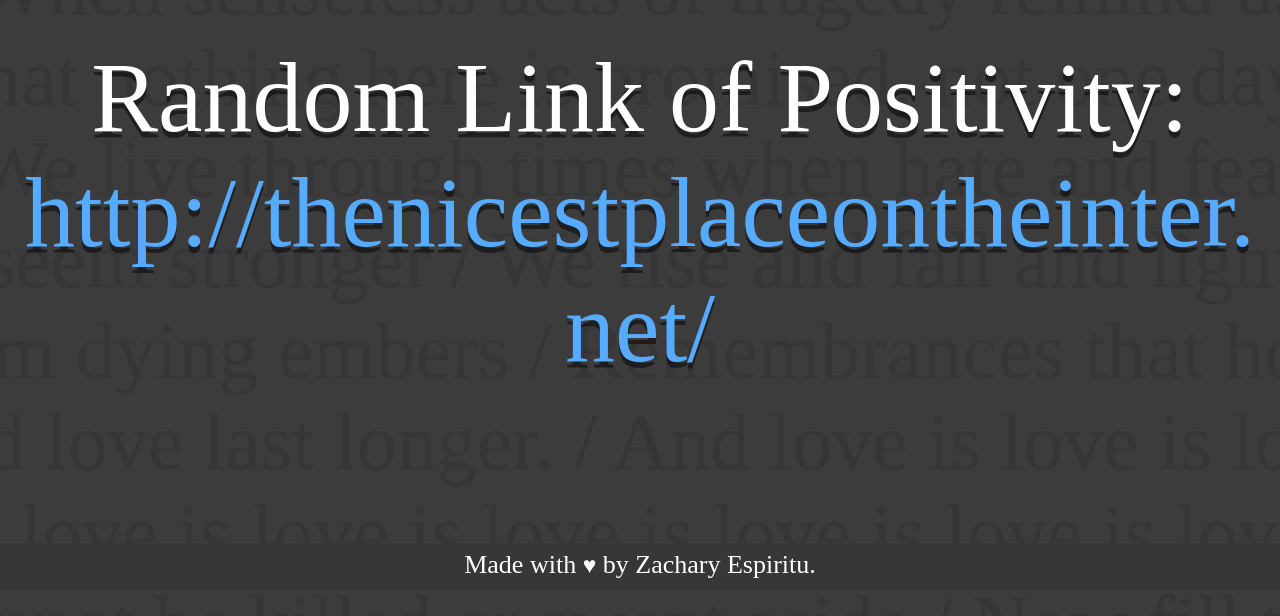
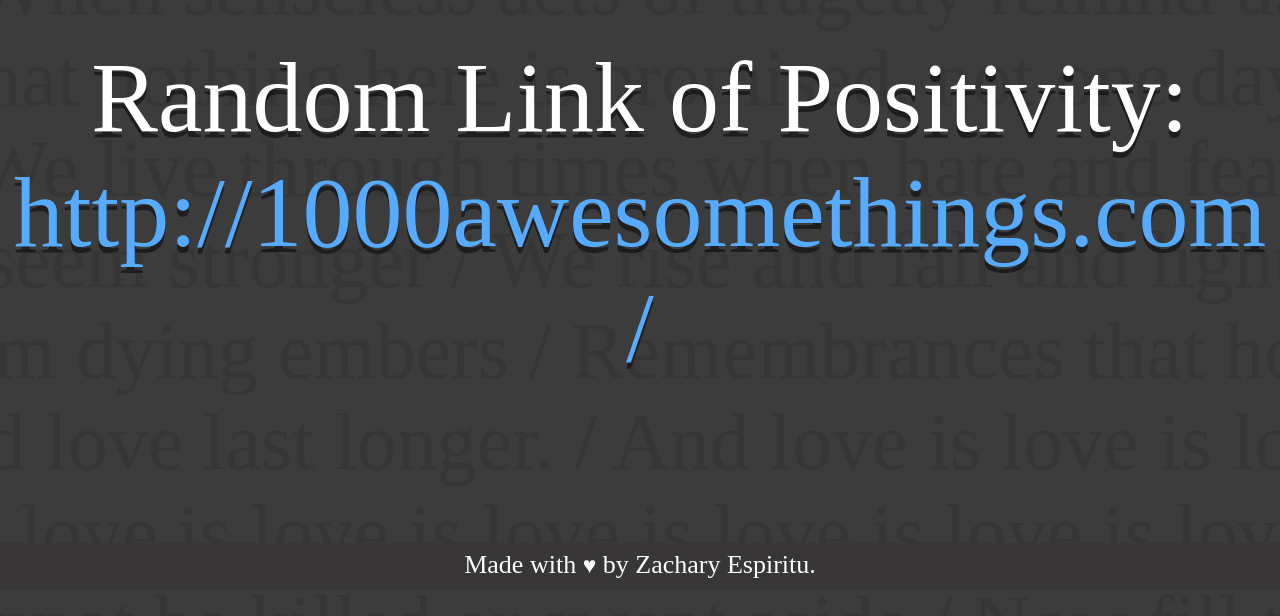
Before and after one commit to oliviaiscool/LoveIsLoveIsLove, a plain HTML site: page index.html in a window 1280 px wide. Shown: the part 210-826 px from the top of the page. Drawn offline with Linux system fonts and the light colour scheme.

Commit message:
Add more random links and begin implementation of link submit form

```diff
--- a/index.html
+++ b/index.html
@@ -59,7 +59,7 @@
     </body>
 
     <script>
-    var links = ["http://thenicestplaceontheinter.net/"];
+    var links = ["http://thenicestplaceontheinter.net/", "https://youtu.be/nUffUHGqYco", "http://thingstobehappyabout.com/", "http://1000awesomethings.com/", "http://make-everything-ok.com/"];
     debugger;
     (function() {
         var elem = document.getElementById('link').innerHTML = "<a href='" + links[Math.floor(Math.random() * links.length)] + "'>" + links[Math.floor(Math.random() * links.length)] + "</a>";
```
